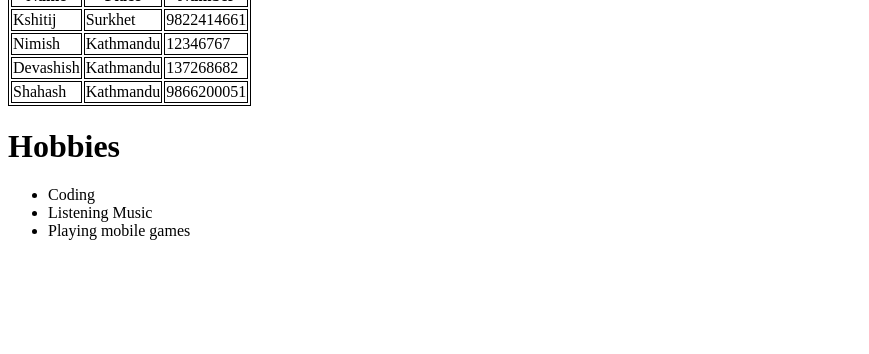
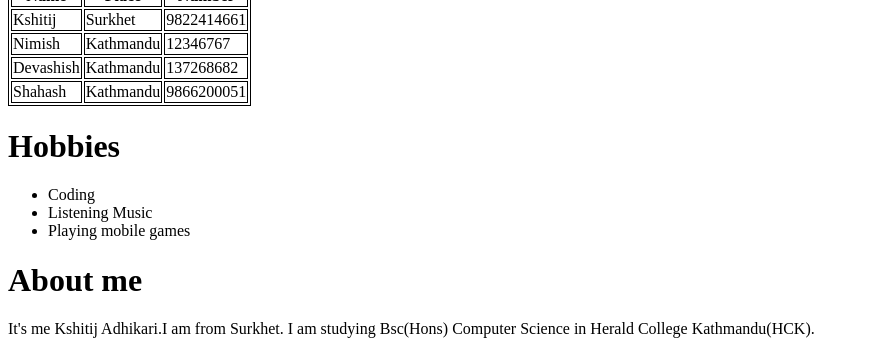
Before and after one commit to KshitijAdk/Web-Technologies, a plain HTML site: page index.html in a window 1280 px wide. Shown: the part 640-994 px from the top of the page, without its empty margins (0-869 px from the left). Before the commit the page ends 896 px from the top, so only its background shows below. Drawn offline with Linux system fonts and the light colour scheme.

Commit message:
I added something about myself

```diff
--- a/index.html
+++ b/index.html
@@ -59,5 +59,8 @@
 <li>Listening Music</li>
 <li>Playing mobile games</li>
 </ul>
+
+<h1>About me</h1>
+<p>It's me Kshitij Adhikari.I am from Surkhet. I am studying Bsc(Hons) Computer Science in Herald College Kathmandu(HCK). </p>
 </body>
 </html>
```
